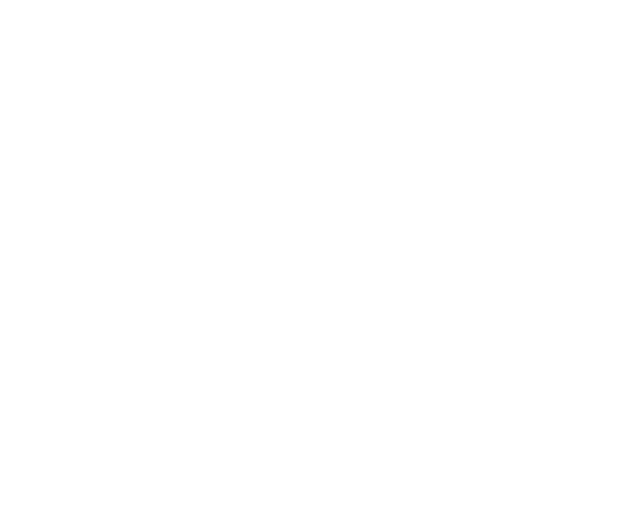
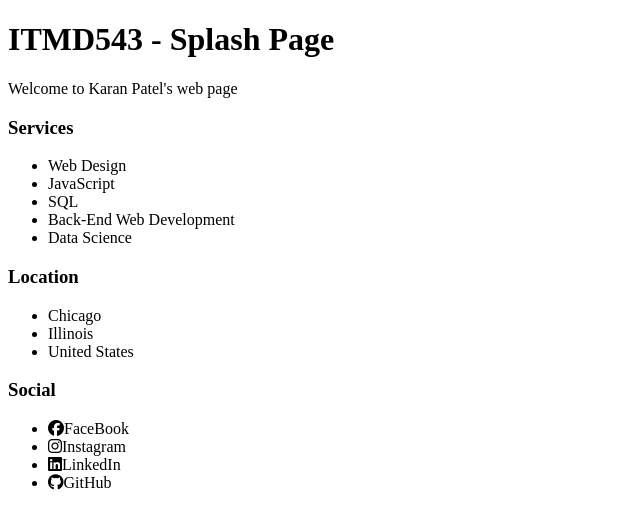
Before and after one commit to Kpatel114/ITMD543-TestRepo, a plain HTML site: page index.html in a window 1280 px wide. Shown: the whole page, without its empty margins (0-640 px from the left). Drawn offline with Linux system fonts and the light colour scheme.

Commit message:
added html content & fonts and icons

```diff
--- a/index.html
+++ b/index.html
@@ -4,18 +4,57 @@
     <meta charset="UTF-8">
     <meta name="viewport" content="width=device-width, initial-scale=1.0">
     <title>ITMD543-SplashPage</title>
+    <!--Google Fonts-->
+    <link rel="preconnect" href="https://fonts.googleapis.com">
+    <link rel="preconnect" href="https://fonts.gstatic.com" crossorigin>
+    <link href="https://fonts.googleapis.com/css2?family=Montserrat:wght@300;400;600&display=swap" rel="stylesheet">
+    <!--Stylesheet-->
     <link src="style.css" rel="stylesheet" type="text/css">
+    <!--JavaScript-->
     <script src="script.js" async></script>
+    <!--Font Awesome Icons-->
+    <script src="https://kit.fontawesome.com/369fe9d219.js" crossorigin="anonymous"></script>
 </head>
 <body>
     <header>
+        <h1>ITMD543 - Splash Page</h1>
+        <p>Welcome to Karan Patel's web page</p>
+    </header>
 
-    </header>
     <main>
+        <div>
 
+        </div>
     </main>
+
     <footer>
-
+        <div>
+            <h3>Services</h3>
+            <ul>
+                <li>Web Design</li>
+                <li>JavaScript</li>
+                <li>SQL</li>
+                <li>Back-End Web Development</li>
+                <li>Data Science</li>
+            </ul>
+        </div>
+        <div>
+            <h3>Location</h3>
+            <ul>
+                <li>Chicago</li>
+                <li>Illinois</li>
+                <li>United States</li>
+            </ul>
+        </div>
+        <div>
+            <h3>Social</h3>
+            <ul>
+                <li><i class="fa-brands fa-facebook"></i>FaceBook</li>
+                <li><i class="fa-brands fa-instagram"></i>Instagram</li>
+                <li><i class="fa-brands fa-linkedin"></i>LinkedIn</li>
+                <li><i class="fa-brands fa-github"></i>GitHub</li>
+            </ul>
+        </div>
     </footer>
 </body>
 </html>
--- a/style.css
+++ b/style.css
@@ -0,0 +1,19 @@
+*{
+    margin: 0;
+    padding: 0;
+}
+body{
+    font-family: 'Montserrat', sans-serif;
+    background-color: antiquewhite;
+    color: black;
+
+}
+header{
+
+}
+main{
+
+}
+footer{
+
+}
```
